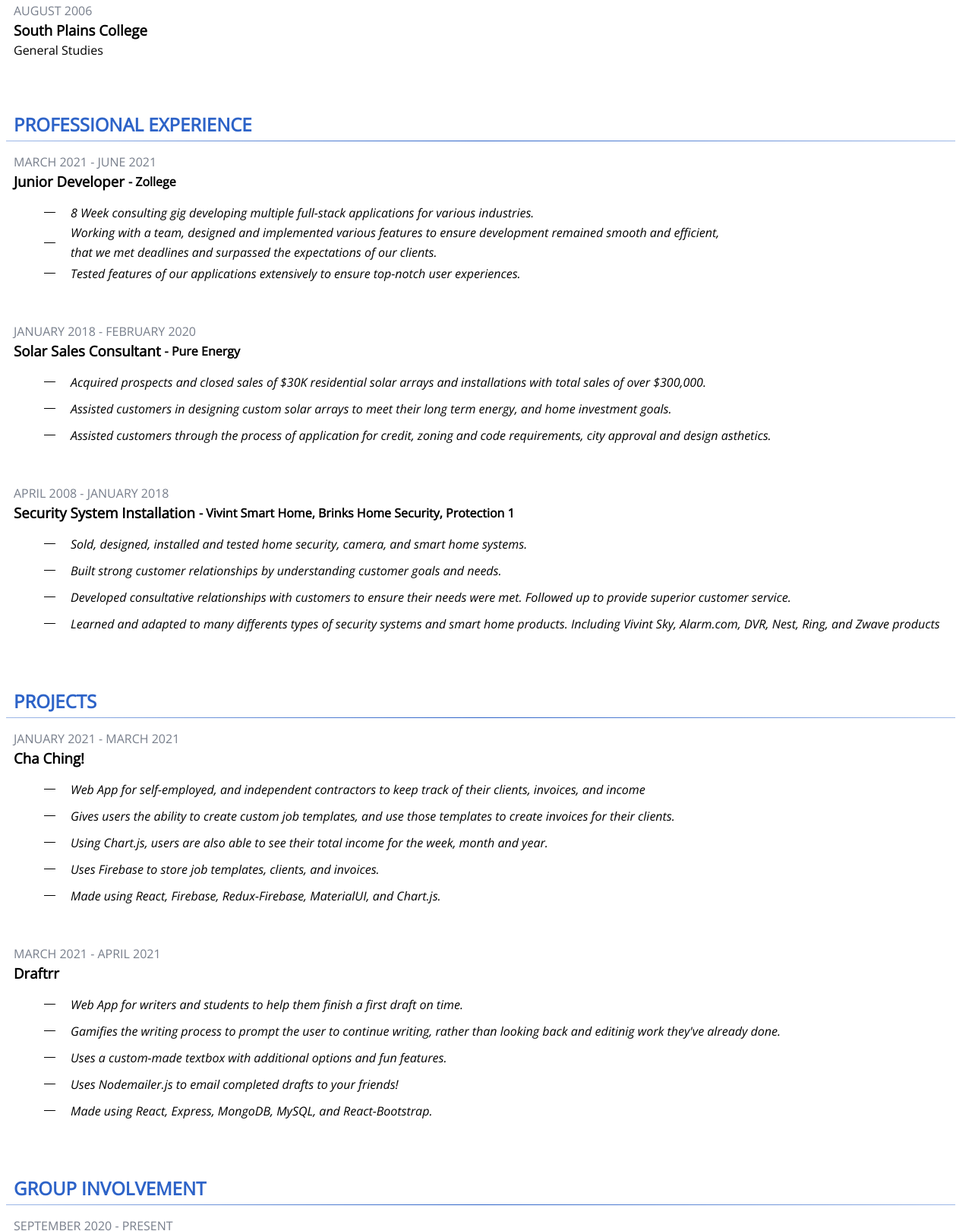
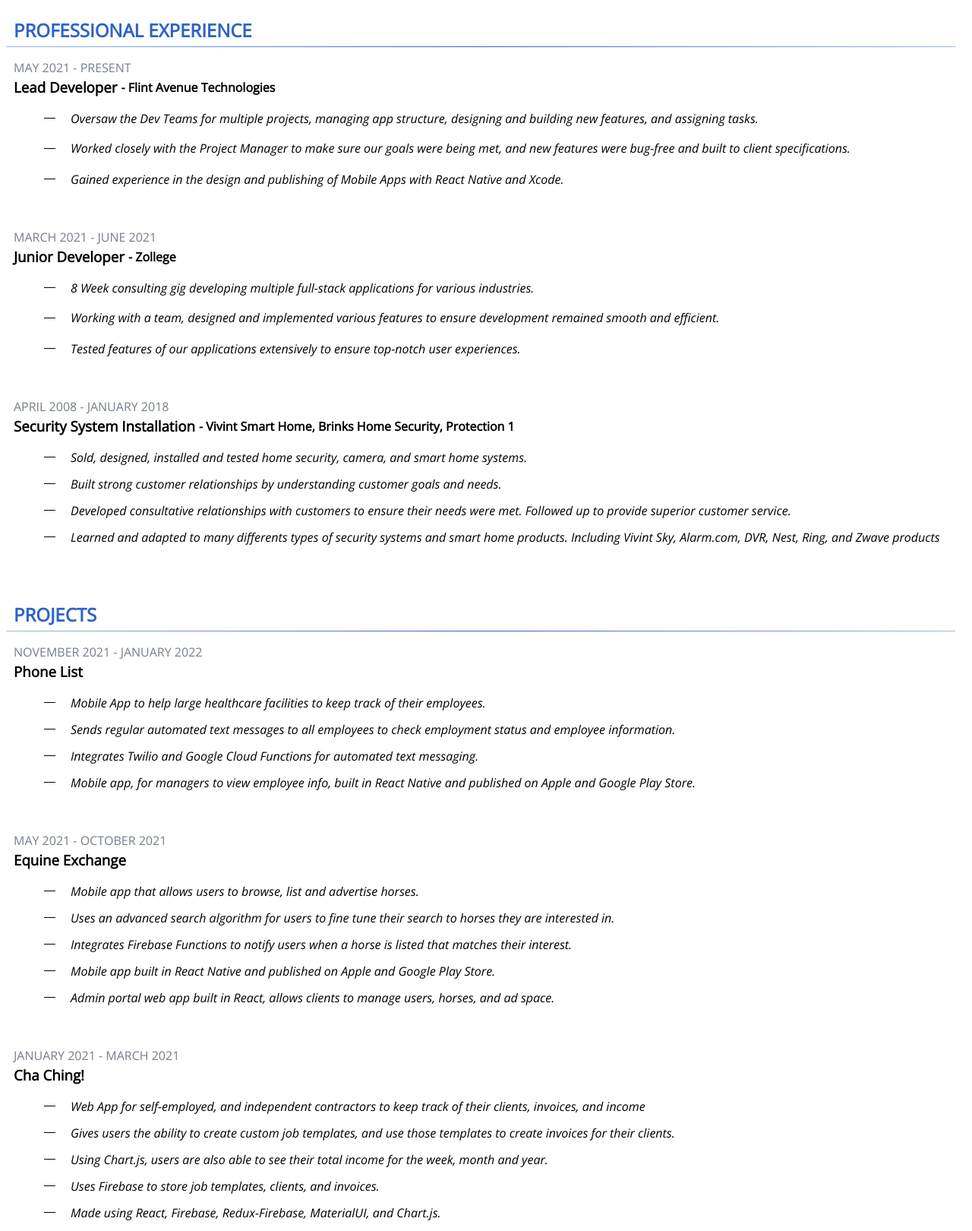
Before and after one commit to rockman4417/chris-foy-resume, a website: page index.html in a window 1280 px wide. Shown: the part 654-2274 px from the top of the page at 76% size. Drawn offline with nearby package versions, Linux system fonts and the light colour scheme.

Commit message:
various updates

```diff
--- a/index.html
+++ b/index.html
@@ -46,13 +46,13 @@
             </div>
         </div>
 
-        <div class='content-container'>
+        <!-- <div class='content-container'>
             <p class='date'>AUGUST 2006</p>
             <div class='title-container'><h3 class='title'>South Plains College</h3></div>
             <div class='role-list'>
                 <p class='education-content'>General Studies</p>
             </div>
-        </div>
+        </div> -->
 
 
     </div>
@@ -62,19 +62,32 @@
         <div class='main-container'><h2>PROFESSIONAL EXPERIENCE</h2><div class='line'></div></div>
 
         <div class='content-container'>
+            <p class='date'>MAY 2021 - PRESENT</p>
+            <div class='title-container'><h3 class='title'>Lead Developer</h3><p class='title-description'>- Flint Avenue Technologies</p></div>
+            <div class='role-list'>
+                <ul>
+                    <li><p class='dash'></p><p>Oversaw the Dev Teams for multiple projects, managing app structure, designing and building new features, and assigning tasks.</p></li>
+                    <li class='zollege-middle'><p class='dash'></p><p class='zollege-middle-p'>Worked closely with the Project Manager to make sure our goals were being met, and new features were bug-free and built to client specifications.</p></li>
+                    <li><p class='dash'></p><p>Gained experience in the design and publishing of Mobile Apps with React Native and Xcode.</p></li>
+
+                </ul>
+            </div>
+        </div>
+
+        <div class='content-container'>
             <p class='date'>MARCH 2021 - JUNE 2021</p>
             <div class='title-container'><h3 class='title'>Junior Developer</h3><p class='title-description'>- Zollege</p></div>
             <div class='role-list'>
                 <ul>
                     <li><p class='dash'></p><p>8 Week consulting gig developing multiple full-stack applications for various industries.</p></li>
-                    <li class='zollege-middle'><p class='dash'></p><p class='zollege-middle-p'>Working with a team, designed and implemented various features to ensure development remained smooth and efficient, </br>that we met deadlines and surpassed the expectations of our clients.</p></li>
+                    <li class='zollege-middle'><p class='dash'></p><p class='zollege-middle-p'>Working with a team, designed and implemented various features to ensure development remained smooth and efficient.</p></li>
                     <li><p class='dash'></p><p>Tested features of our applications extensively to ensure top-notch user experiences.</p></li>
 
                 </ul>
             </div>
         </div>
 
-        <div class='content-container'>
+        <!-- <div class='content-container'>
             <p class='date'>JANUARY 2018 - FEBRUARY 2020</p>
             <div class='title-container'><h3 class='title'>Solar Sales Consultant</h3><p class='title-description'>- Pure Energy</p></div>
             <div class='role-list'>
@@ -85,7 +98,7 @@
 
                 </ul>
             </div>
-        </div>
+        </div> -->
 
         <div class='content-container'>
             <p class='date'>APRIL 2008 - JANUARY 2018</p>
@@ -110,6 +123,33 @@
         <div class='main-container'><h2>PROJECTS</h2><div class='line'></div></div>
 
         <div class='content-container'>
+            <p class='date'>NOVEMBER 2021 - JANUARY 2022</p>
+            <div class='title-container'><h3 class='title'>Phone List</h3></div>
+            <div class='role-list'>
+                <ul>
+                    <li><p class='dash'></p><p>Mobile App to help large healthcare facilities to keep track of their employees.</p></li>
+                    <li><p class='dash'></p><p>Sends regular automated text messages to all employees to check employment status and employee information.</p></li>
+                    <li><p class='dash'></p><p>Integrates Twilio and Google Cloud Functions for automated text messaging.</p></li>
+                    <li><p class='dash'></p><p>Mobile app, for managers to view employee info, built in React Native and published on Apple and Google Play Store.</p></li>
+                </ul>
+            </div>
+        </div>
+        <div class='content-container'>
+            <p class='date'>MAY 2021 - OCTOBER 2021</p>
+            <div class='title-container'><h3 class='title'>Equine Exchange</h3></div>
+            <div class='role-list'>
+                <ul>
+                    <li><p class='dash'></p><p>Mobile app that allows users to browse, list and advertise horses.</p></li>
+                    <li><p class='dash'></p><p>Uses an advanced search algorithm for users to fine tune their search to horses they are interested in.</p></li>
+                    <li><p class='dash'></p><p>Integrates Firebase Functions to notify users when a horse is listed that matches their interest.</p></li>
+                    <li><p class='dash'></p><p>Mobile app built in React Native and published on Apple and Google Play Store.</p></li>
+                    <li><p class='dash'></p><p>Admin portal web app built in React, allows clients to manage users, horses, and ad space.</p></li>
+                </ul>
+            </div>
+        </div>
+
+
+        <div class='content-container'>
             <p class='date'>JANUARY 2021 - MARCH 2021</p>
             <div class='title-container'><h3 class='title'>Cha Ching!</h3></div>
             <div class='role-list'>
@@ -123,7 +163,7 @@
             </div>
         </div>
 
-        <div class='content-container'>
+        <!-- <div class='content-container'>
             <p class='date'>MARCH 2021 - APRIL 2021</p>
             <div class='title-container'><h3 class='title'>Draftrr</h3></div>
             <div class='role-list'>
@@ -135,7 +175,7 @@
                     <li><p class='dash'></p><p>Made using React, Express, MongoDB, MySQL, and React-Bootstrap.</p></li>
                 </ul>
             </div>
-        </div>
+        </div> -->
 
 
     </div>
```
